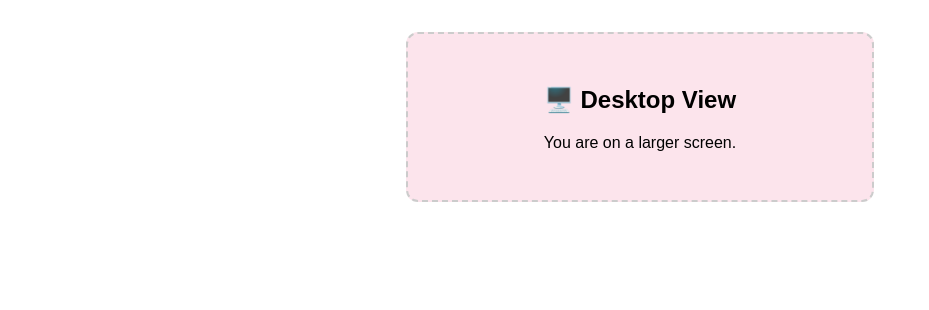
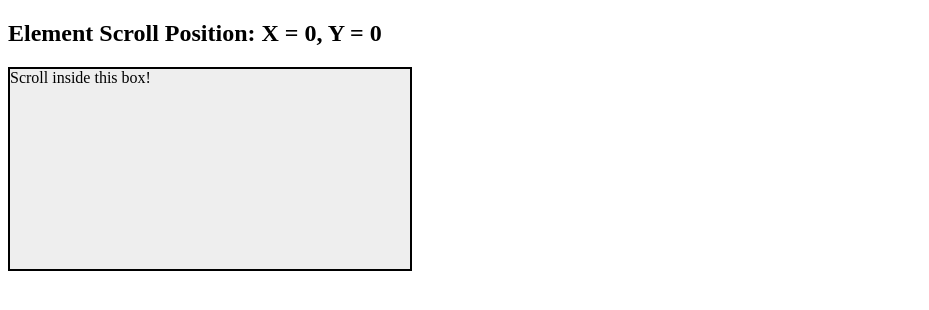
Before and after one commit to Passenger108/react-hooks-wallet, a React (Vite) app: page / in a window 1280 px wide. Shown: the top 310 px of the page, without its empty margins (0-929 px from the left). Built offline with nearby package versions, Linux system fonts and the light colour scheme.

Commit message:
useScroll added

```diff
--- /dev/null
+++ b/src/examples/ScrollExample.jsx
@@ -0,0 +1,26 @@
+import React, { useRef } from "react";
+import useScroll from "../hooks/useScroll";
+
+export default function ScrollExample() {
+  const divRef = useRef(null);
+  const scroll = useScroll(divRef);
+
+  return (
+    <div>
+      <h2>Element Scroll Position: X = {scroll.x}, Y = {scroll.y}</h2>
+      <div
+        ref={divRef}
+        style={{
+          height: "200px",
+          width: "400px",
+          overflow: "scroll",
+          border: "2px solid black",
+        }}
+      >
+        <div style={{ height: "600px", width: "800px", background: "#eee" }}>
+          Scroll inside this box!
+        </div>
+      </div>
+    </div>
+  );
+}
--- /dev/null
+++ b/src/hooks/useScroll.js
@@ -0,0 +1,29 @@
+import {useState, useEffect} from "react"
+
+export default function useScroll(ref=null) {
+
+    const [points, setPoints] = useState({x:0,y:0})
+
+    useEffect(()=>{
+
+        function handleScroll(){
+            if(ref?.current)
+                setPoints({x:ref.current.scrollLeft,y:ref.current.scrollTop})
+            else
+                setPoints({x:window.scrollX,y:window.scrollY})
+        }
+
+        const scrollTarget = ref?.current || window
+
+        scrollTarget.addEventListener('scroll',handleScroll)
+
+        handleScroll()
+
+        return ()=>{
+            scrollTarget.removeEventListener('scroll',handleScroll)
+        }
+
+    },[ref?.current])
+
+    return points;
+}
--- a/src/main.jsx
+++ b/src/main.jsx
@@ -1,11 +1,11 @@
 import React from 'react'
 import {createRoot} from 'react-dom/client'
-import MediaQueryExample from './examples/MediaQueryExample'
+import ScrollExample from './examples/ScrollExample'
 
 
 // Temporary dev playground
 const App = () => {
-  return <MediaQueryExample/>
+  return <ScrollExample/>
 }
 
 createRoot(document.getElementById('root'))
```
Also changed, not shown: src/docs/useScroll.md (added, +11 -0 lines).
